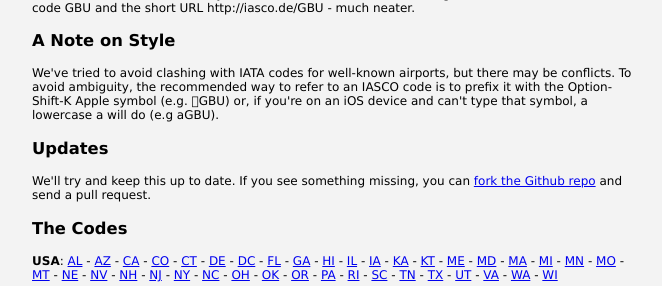
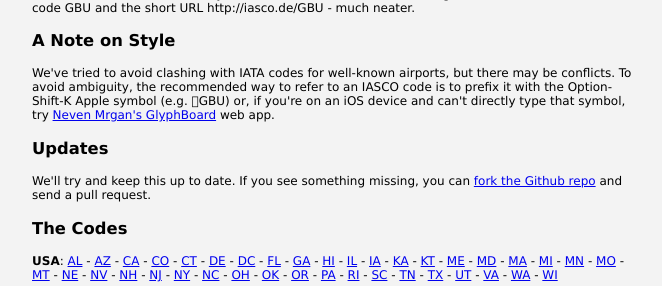
Before and after one commit to fspeirs/IASCO.de, a PHP site: page /?store=1 in a window 1280 px wide. Shown: the part 307-593 px from the top of the page, without its empty margins (308-970 px from the left). Run offline with PHP 8.4, Linux system fonts and the light colour scheme; some libraries are stand-ins or nearby versions.

Commit message:
Added reference to Glyphboard.

```diff
--- a/src/index.php
+++ b/src/index.php
@@ -497,7 +497,7 @@ $sections = array(
 
 <h3>A Note on Style</h3>
 
-<p>We've tried to avoid clashing with IATA codes for well-known airports, but there may be conflicts. To avoid ambiguity, the recommended way to refer to an IASCO code is to prefix it with the Option-Shift-K Apple symbol (e.g. GBU) or, if you're on an iOS device and can't type that symbol, a lowercase a will do (e.g aGBU).</p>
+<p>We've tried to avoid clashing with IATA codes for well-known airports, but there may be conflicts. To avoid ambiguity, the recommended way to refer to an IASCO code is to prefix it with the Option-Shift-K Apple symbol (e.g. GBU) or, if you're on an iOS device and can't directly type that symbol, try <a href="http://mrgan.com/gb">Neven Mrgan's GlyphBoard</a> web app.</p>
 
 <h3>Updates</h3>
 <p>We'll try and keep this up to date. If you see something missing, you can <a href="http://github.com/fspeirs/IASCO.de">fork the Github repo</a> and send a pull request.</p>
```
